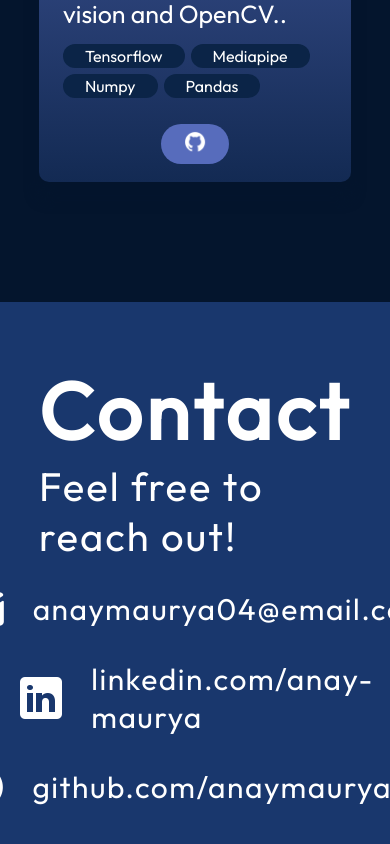
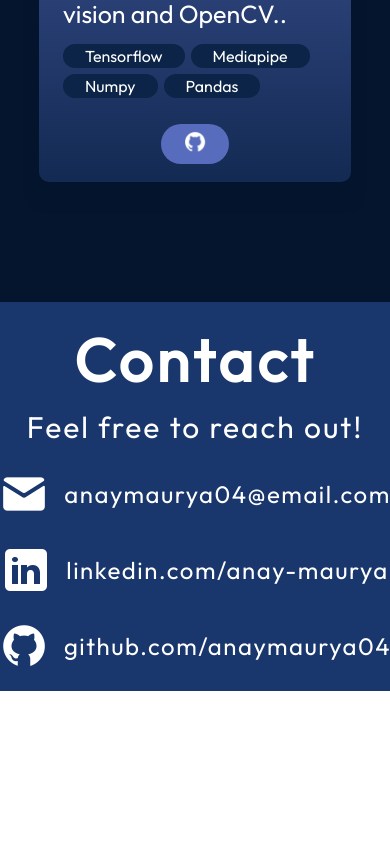
Before and after one commit to anaymaurya04/Portfolio, a React (Vite) app: page / in a window 390 px wide. Shown: the part 5062-5906 px from the top of the page. After the commit the page ends 5753 px from the top, so only its background shows below. Built offline with nearby package versions, Linux system fonts and the light colour scheme.

Commit message:
Responsive Contacts

```diff
--- a/src/components/Contact/Contact.module.css
+++ b/src/components/Contact/Contact.module.css
@@ -10,18 +10,27 @@
   width: 100vw;
   padding: 58px 10%;
   gap: 10px;
+  box-sizing: border-box;
+}
+
+.text {
+  display: flex;
+  flex-direction: column;
+  justify-content: center;
 }
 
 .text h2 {
   font-size: 80px;
   font-weight: 700;
   letter-spacing: 4px;
+  margin: 0;
 }
 
 .text p {
   font-size: 40px;
   font-weight: 400;
   letter-spacing: 2px;
+  margin: 10px 0 0 0;
 }
 
 .links {
@@ -49,16 +58,31 @@
 @media screen and (max-width: 830px) {
   .container {
     flex-direction: column;
+    align-items: center;
     gap: 23px;
+    padding: 20px 5%;
   }
 
-  .text {
-    display: flex;
-    flex-direction: column;
-    align-items: center;
+  .text h2 {
+    font-size: 60px;
+    text-align: center;
+  }
+
+  .text p {
+    font-size: 30px;
+    text-align: center;
   }
 
   .links {
     align-items: center;
   }
+
+  .link {
+    gap: 15px;
+  }
+
+  .link a {
+    font-size: 24px;
+    text-align: center;
+  }
 }
```
